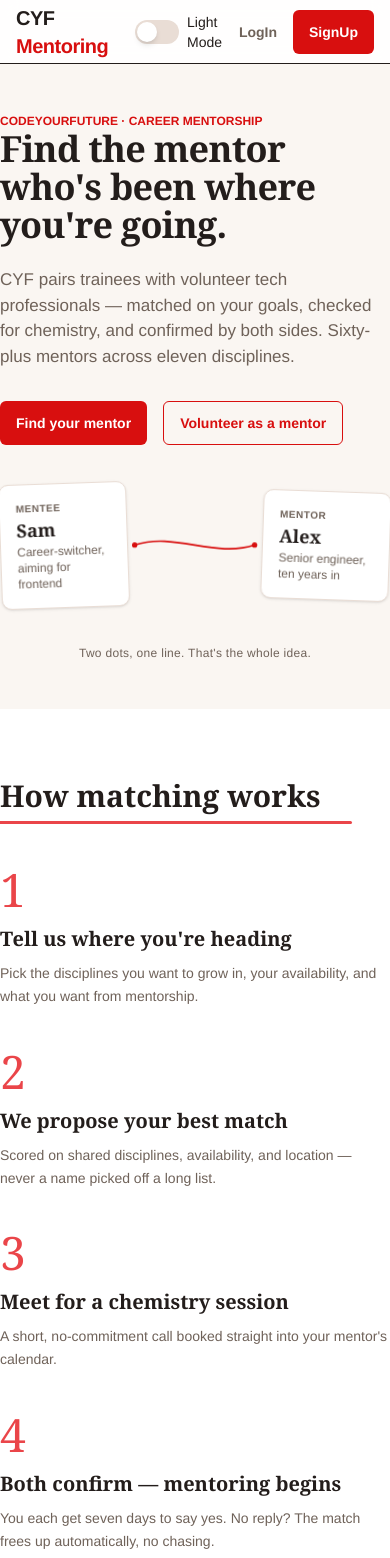
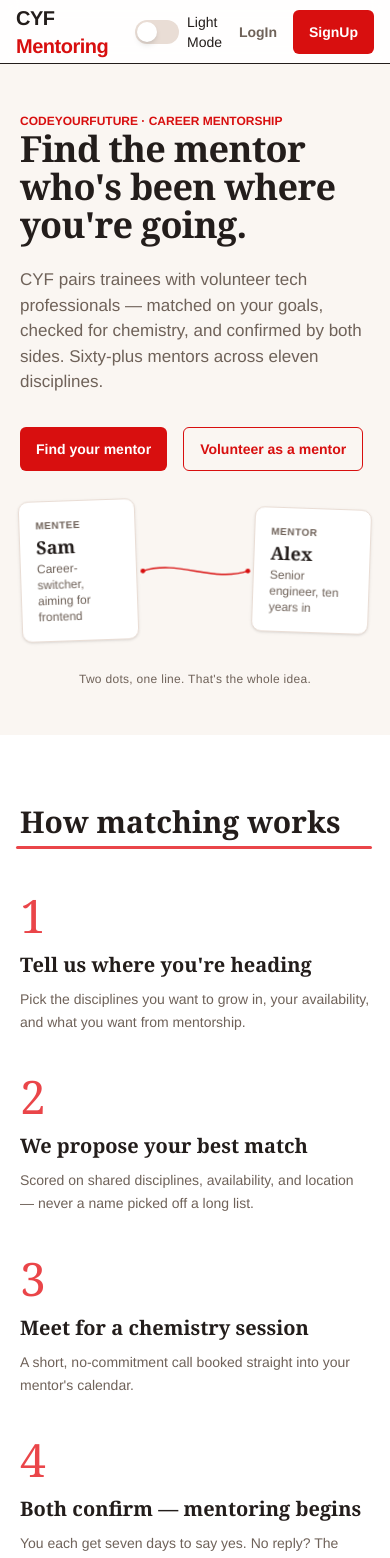
Before and after one commit to Zobeir-Rigi/Career-Mentors-Matching, a React (Vite) app in the folder client/: page / in a window 390 px wide. Shown: the top 1558 px of the page. Built offline with nearby package versions, Linux system fonts and the light colour scheme.

Commit message:
added px-5 in hero, howMatchingworks, volunteerAnHour

```diff
--- a/client/src/components/HeroBand.tsx
+++ b/client/src/components/HeroBand.tsx
@@ -3,7 +3,7 @@ import { Thread } from "./ui/Thread";
 
 export function HeroBand() {
   return (
-    <div className="container max-w-[1152px] mx-auto grid grid-cols-1 md:grid-cols-[1.1fr_1fr]">
+    <div className="container px-5 max-w-[1152px] mx-auto grid grid-cols-1 md:grid-cols-[1.1fr_1fr]">
       <div className="flex flex-col items-start text-left">
         <p className="font-sans font-semibold text-[12px] uppercase wide-tracking text-accent">
           CODEYOURFUTURE · CAREER MENTORSHIP
--- a/client/src/components/HowMatchingWorks.tsx
+++ b/client/src/components/HowMatchingWorks.tsx
@@ -1,6 +1,6 @@
 export function HowMatchingWorks() {
   return (
-        <section className="w-full bg-surface py-16 md:py-24 border-b border-line">
+    <section className="w-full bg-surface px-5 py-16 md:py-24 border-b border-line">
       <div className="container max-w-[1152px] mx-auto">
         <h2 className="overshoot font-display font-semibold text-[30px] text-fg mb-12">
           How matching works
@@ -14,7 +14,8 @@ export function HowMatchingWorks() {
               Tell us where you're heading
             </h3>
             <p className="font-sans text-[14px] leading-relaxed text-muted">
-                            Pick the disciplines you want to grow in, your availability, and what you want from mentorship.
+              Pick the disciplines you want to grow in, your availability, and
+              what you want from mentorship.
             </p>
           </div>
           <div className="flex flex-col items-start">
@@ -25,7 +26,8 @@ export function HowMatchingWorks() {
               We propose your best match
             </h3>
             <p className="font-sans text-[14px] leading-relaxed text-muted">
-                            Scored on shared disciplines, availability, and location — never a name picked off a long list.
+              Scored on shared disciplines, availability, and location — never a
+              name picked off a long list.
             </p>
           </div>
           <div className="flex flex-col items-start">
@@ -36,7 +38,8 @@ export function HowMatchingWorks() {
               Meet for a chemistry session
             </h3>
             <p className="font-sans text-[14px] leading-relaxed text-muted">
-                            A short, no-commitment call booked straight into your mentor's calendar.
+              A short, no-commitment call booked straight into your mentor's
+              calendar.
             </p>
           </div>
           <div className="flex flex-col items-start">
@@ -47,7 +50,8 @@ export function HowMatchingWorks() {
               Both confirm — mentoring begins
             </h3>
             <p className="font-sans text-[14px] leading-relaxed text-muted">
-                            You each get seven days to say yes. No reply? The match frees up automatically, no chasing.
+              You each get seven days to say yes. No reply? The match frees up
+              automatically, no chasing.
             </p>
           </div>
         </div>
--- a/client/src/components/VolunteerAnHour.tsx
+++ b/client/src/components/VolunteerAnHour.tsx
@@ -3,7 +3,7 @@ import { Thread } from "./ui/Thread";
 
 export function VolunteerAnHour() {
   return (
-    <section className="w-full bg-surface py-16 md:py-24">
+    <section className="w-full bg-surface px-5 py-16 md:py-24">
       <div className="max-w-[1152px] mx-auto  grid grid-cols-1 md:grid-cols-2 gap-12 lg:gap-16 items-center">
         <div className="flex flex-col items-start">
           <h2 className="overshoot font-display font-semibold text-[30px] text-fg mb-6">
```
Lines whose indentation alone changed are shown as unchanged.
